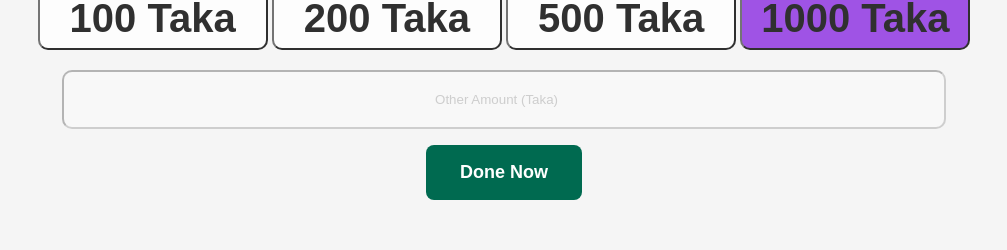
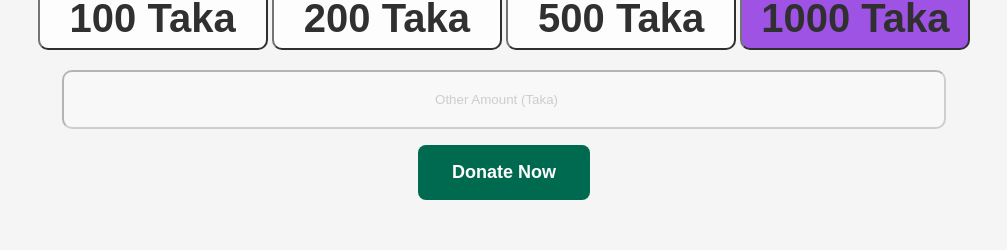
Before and after one commit to matinsyed/assignment-1, a plain HTML site: page index.html in a window 1280 px wide. Shown: the part 4443-4693 px from the top of the page, without its empty margins (136-1143 px from the left). Drawn offline with Linux system fonts and the light colour scheme.

Commit message:
donate spelling

```diff
--- a/index.html
+++ b/index.html
@@ -212,7 +212,7 @@
                                 <input class="other-donation-amount" type="number" name="donation-amount" id="" placeholder="Other Amount (Taka)">
                             </div>
                             <div class="summit-btn">
-                                <button class="banner-btn" type="submit">Done Now</button>
+                                <button class="banner-btn" type="submit">Donate Now</button>
                             </div>
                         </form>
                 </div>
```
